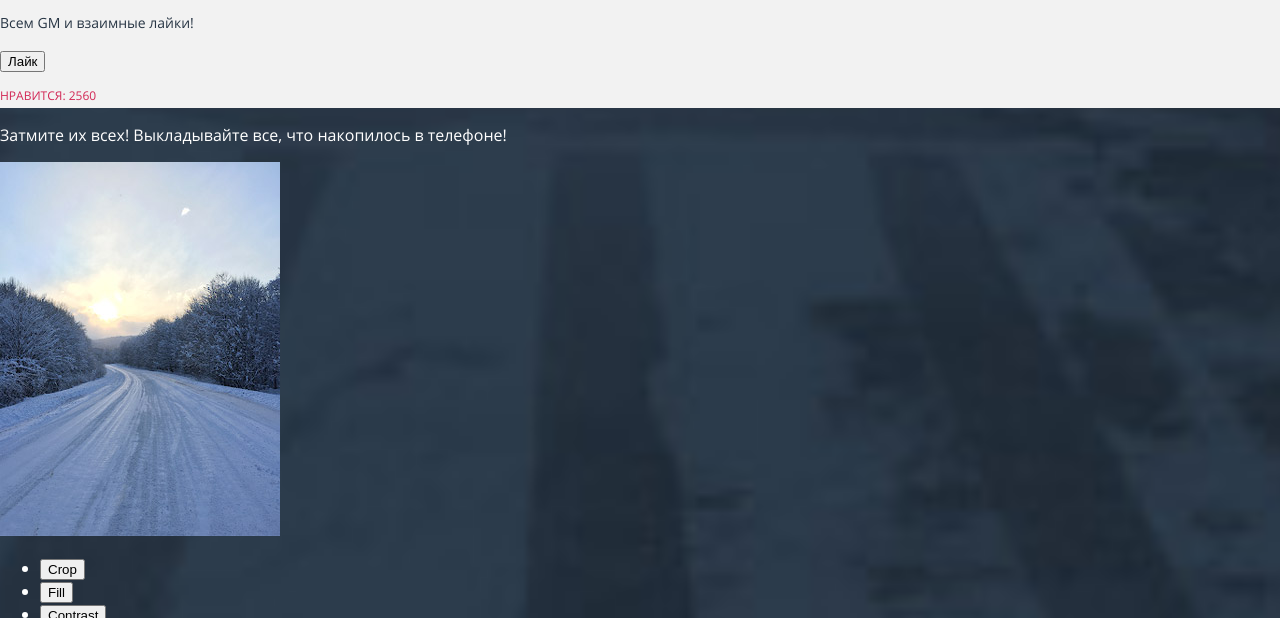
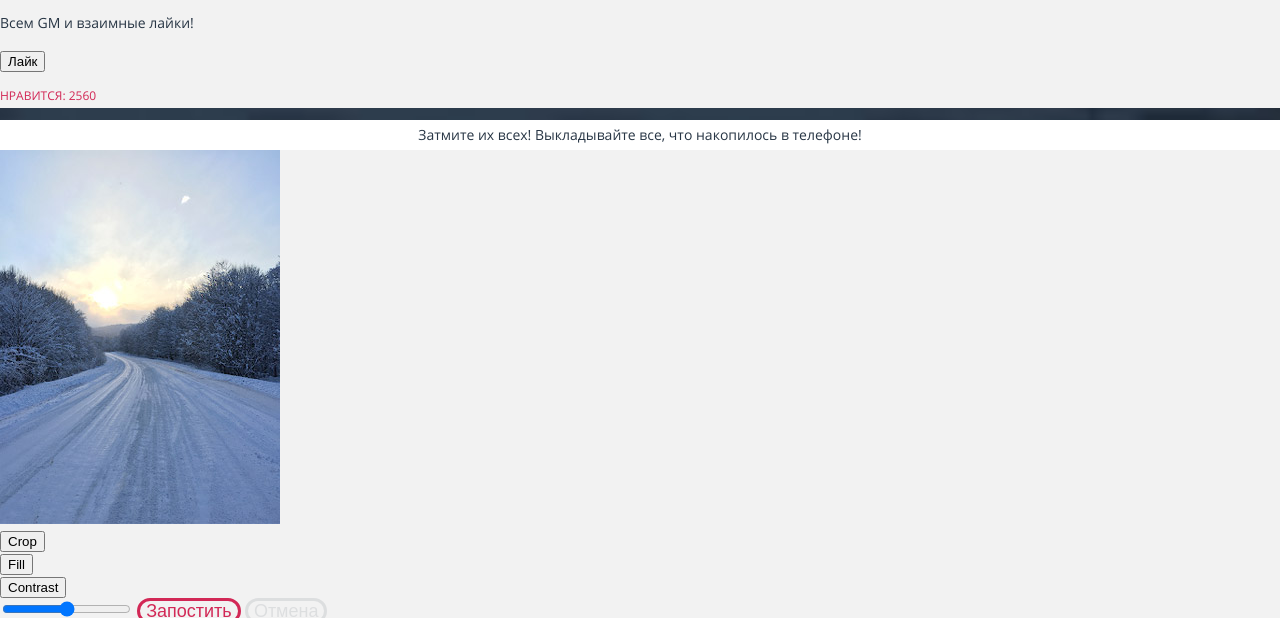
Before and after one commit to Dark7lord2012/204641-pink-20, a website: page source/photo.html in a window 1280 px wide. Shown: the part 2770-3388 px from the top of the page. Drawn offline with nearby package versions, Linux system fonts and the light colour scheme; files that its build step writes are made by us from their sources.

Commit message:
Добавил файл для блока фильтра в фотогалерее (текст, фон, шрифт)

```diff
--- /dev/null
+++ b/source/sass/blocks/filter-photo.scss
@@ -0,0 +1,34 @@
+.filter-photo {
+  background-color: $back-pale-grey;
+  color: $grey-blue;
+}
+
+.filter-photo__text {
+  margin: 0;
+  font-size: 14px;
+  line-height: 30px;
+  text-align: center;
+  background-color: $white;
+}
+
+.filter-photo__filters-list {
+  margin: 0;
+  padding: 0;
+  list-style: none;
+}
+
+.filter-photo__btn-post,
+.filter-photo__btn-cancel {
+  color: $pink;
+  font-size: 18px;
+  line-height: 18px;
+  border: 3px solid $pink;
+  border-radius: 30px;
+  background-color: transparent;
+}
+
+.filter-photo__btn-cancel {
+  color: $grey-blue;
+  border-color: $grey-blue;
+  opacity: 0.1;
+}
--- a/source/sass/style.scss
+++ b/source/sass/style.scss
@@ -21,3 +21,4 @@
 //photos.html
 @import "blocks/photos.scss";
 @import "blocks/photo.scss";
+@import "blocks/filter-photo.scss";
```
